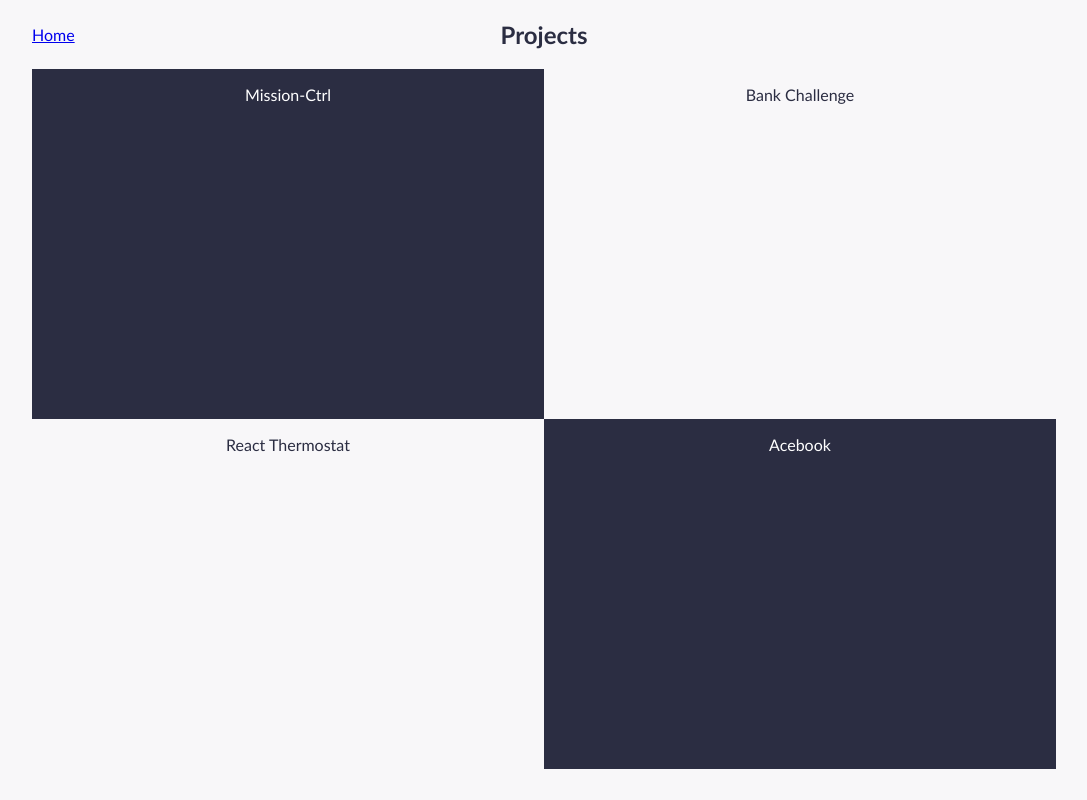
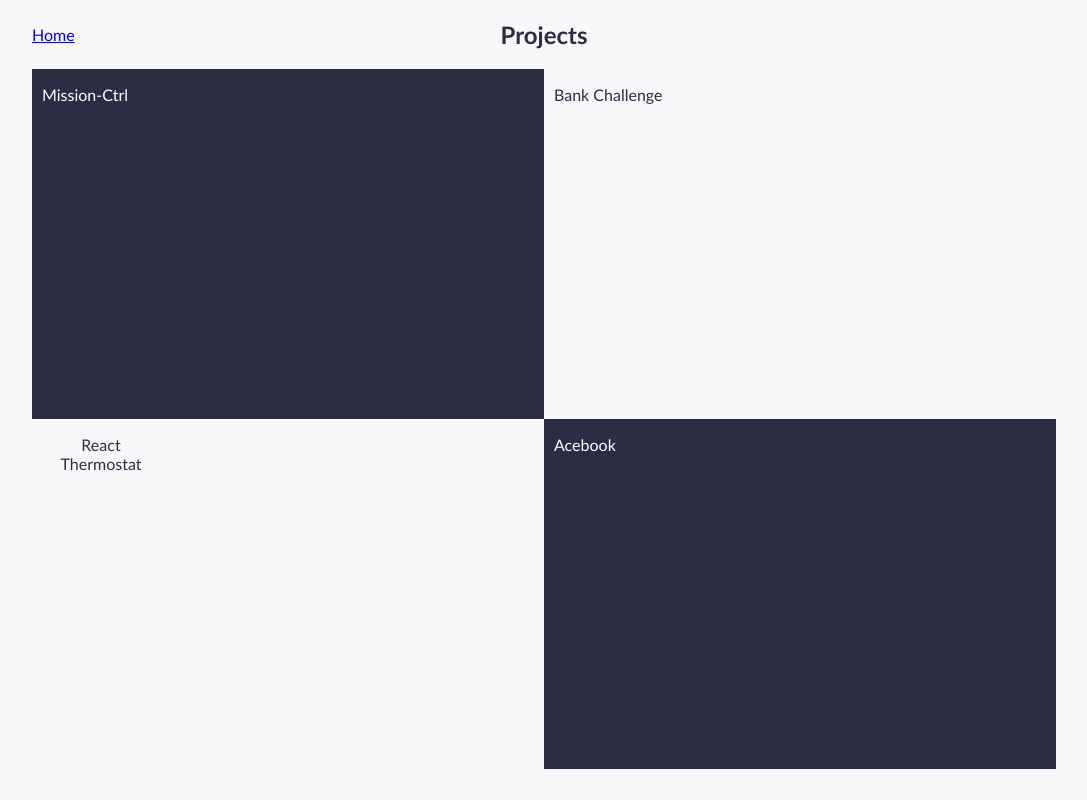
Before and after one commit to AlexLewis10/portfolio, a React (Create React App) app: page /projects in a window 1280 px wide. Shown: the whole page, without its empty margins (96-1183 px from the left). Built offline with nearby package versions, Linux system fonts and the light colour scheme.

Commit message:
Add className title and styles

```diff
--- a/src/app.css
+++ b/src/app.css
@@ -60,6 +60,18 @@ img {
 }
 
 .dark-box {
+  display: grid;
+  grid-template-columns: 1fr 3fr;
   background-color: #2B2D42;
   color: white;
 }
+
+.light-box {
+  display: grid;
+  grid-template-columns: 1fr 3fr;
+}
+
+.title {
+  display: flex;
+  margin-left: 10px;
+}
--- a/src/components/projects.js
+++ b/src/components/projects.js
@@ -10,10 +10,17 @@ class Projects extends Component {
           <h2>Projects</h2>
         </div>
         <div id='project-grid'>
-          <div className="dark-box"><p>Mission-Ctrl</p></div>
-          <div className="light-box"><p>Bank Challenge</p></div>
-          <div className="light-box"><p>React Thermostat</p></div>
-          <div className="dark-box"><p>Acebook</p></div>
+          <div className="dark-box">
+            <p className='title'>Mission-Ctrl</p>
+          </div>
+          <div className="light-box">
+            <p className='title'>Bank Challenge</p>
+          </div>
+          <div className="light-box">
+            <p className='title'>React Thermostat</p></div>
+          <div className="dark-box">
+            <p className='title'>Acebook</p>
+          </div>
         </div>
       </div>
     )
```
